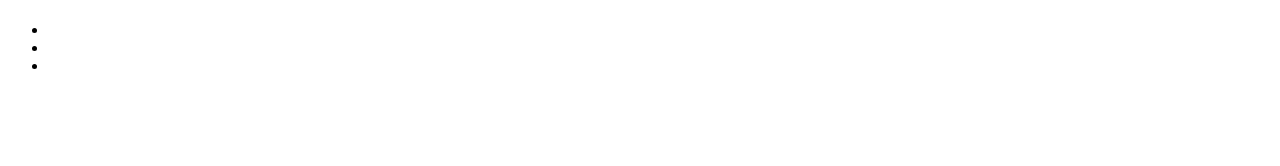
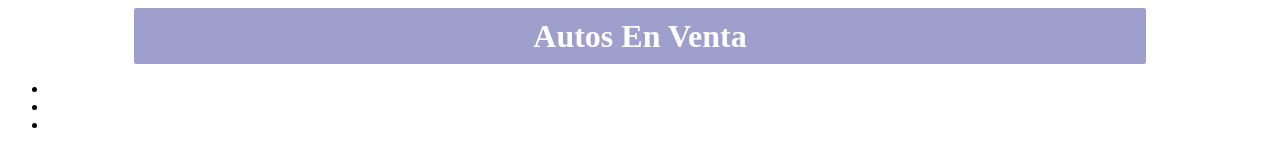
Before and after one commit to zassory/repositorio_academico2, a plain HTML site: page index.html in a window 1280 px wide. Drawn offline with Linux system fonts and the light colour scheme.

Commit message:
funcionalidad ok

```diff
--- /dev/null
+++ b/assets/css/styles.css
@@ -0,0 +1,10 @@
+header h1 {
+    background-color: #9f9fce;
+    color: white;
+    text-align: center;
+    border-radius: 2px;
+    padding: .6rem 0;
+    text-transform:capitalize;
+    max-width: 80%;
+    margin: 0 auto;
+}
--- a/index.html
+++ b/index.html
@@ -4,11 +4,11 @@
     <meta charset="UTF-8">
     <meta name="viewport" content="width=device-width, initial-scale=1.0">
     <title>Document</title>
-    <link rel="stylesheet" href="">
+    <link rel="stylesheet" href="./assets/css/styles.css">
 </head>
 <body>
     <header>
-        <h1></h1>
+        <h1>Autos en venta</h1>
     </header>
     <nav>
         <ul>
```
Also changed, not shown: 1 other file.
